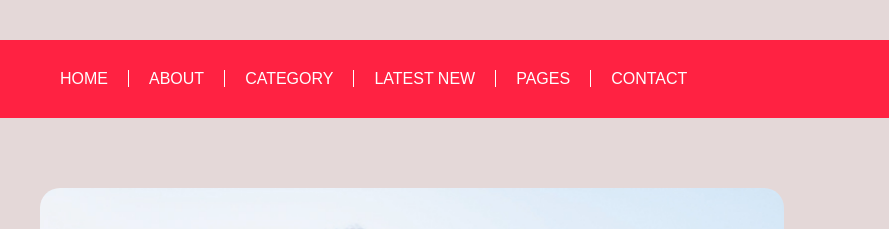
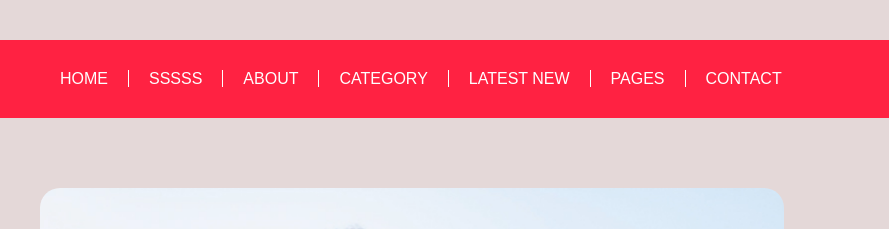
Before and after one commit to Samanchik05/News, a plain HTML site: page index.html in a window 1280 px wide. Shown: the part 223-452 px from the top of the page, 0-889 px from the left. Drawn offline with Linux system fonts and the light colour scheme.

```diff
--- a/index.html
+++ b/index.html
@@ -45,6 +45,9 @@
         <ul class="navs">
           <li>
             <a href="#">home</a>
+          </li>
+          <li>
+            <a href="#">SSSSS</a>
           </li>
           <li>
             <a href="#">about</a>
```
